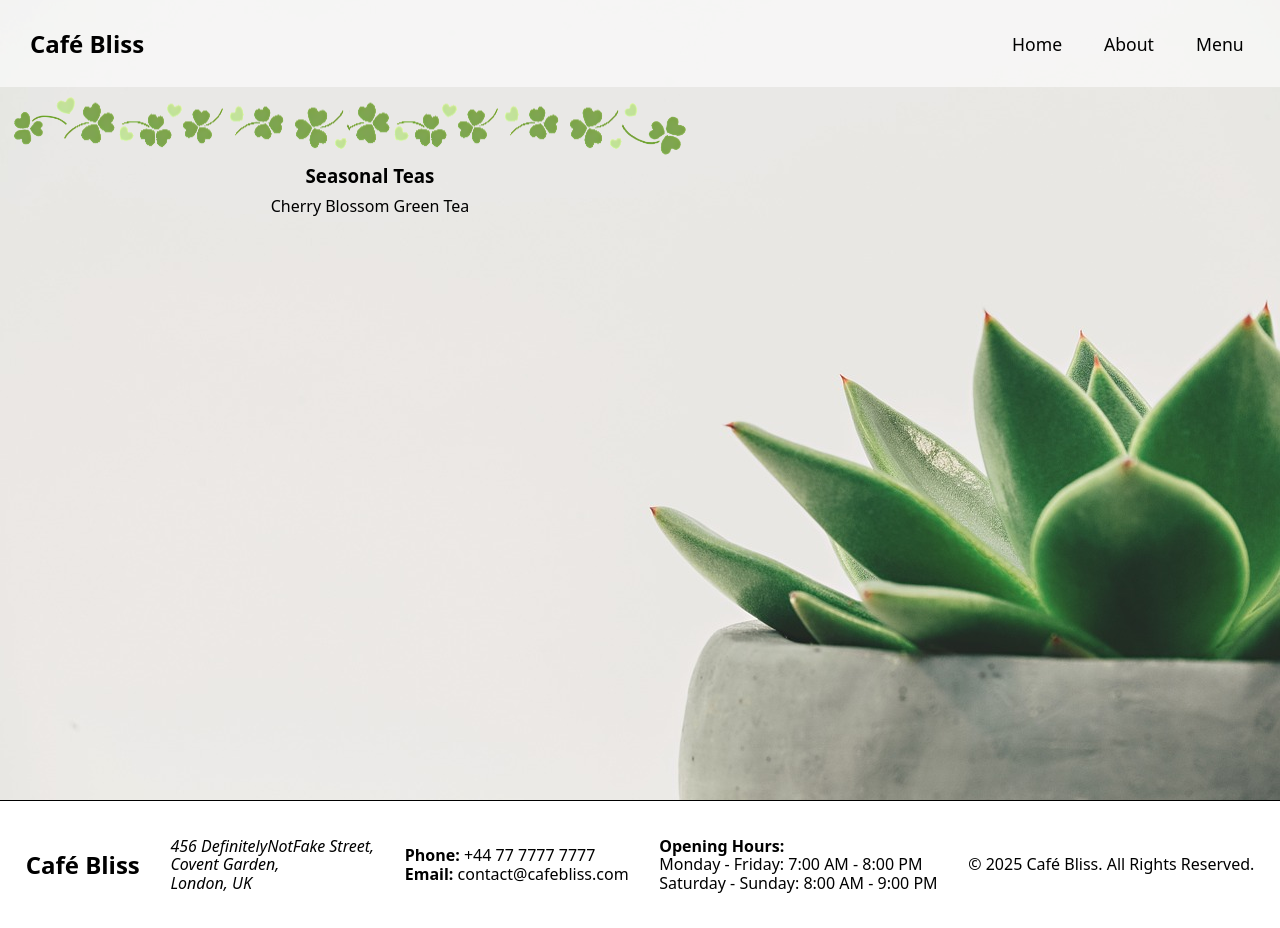
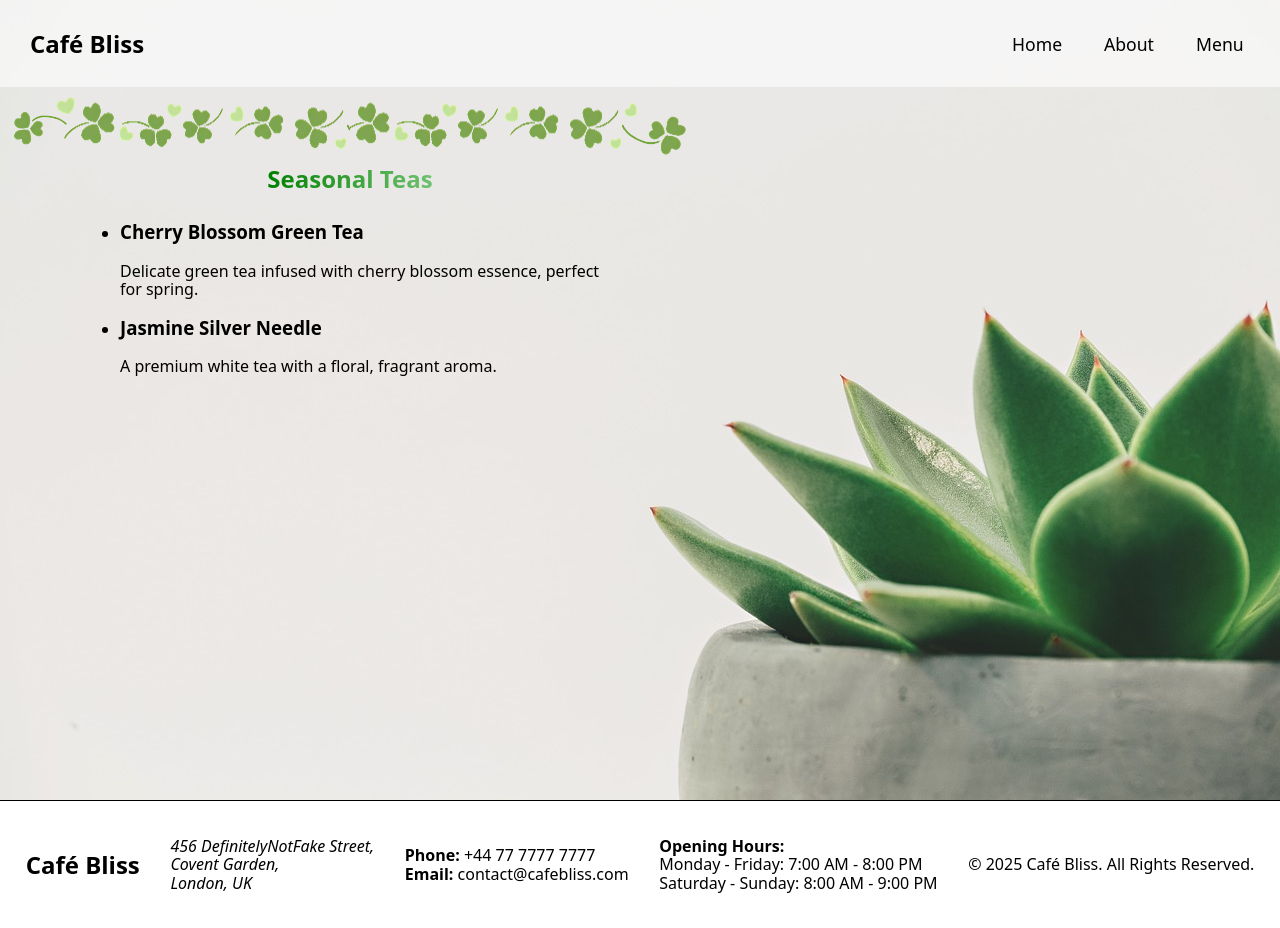
Before and after one commit to AlexS1302/cafe-website, a website built with webpack: page src/template.html in a window 1280 px wide. Built offline with nearby package versions, Linux system fonts and the light colour scheme.

Commit message:
Change menu page layout

```diff
--- /dev/null
+++ b/src/components/displayMenu.js
@@ -0,0 +1,18 @@
+export function displayMenu(menuItems) {
+    const menuList = document.getElementById("menu-list");
+
+    menuItems.forEach(item => {
+        const menuItemContainer = document.createElement("li");
+        menuItemContainer.classList.add("menu-item");
+
+        const itemName = document.createElement("h3");
+        itemName.textContent = item.name;
+
+        const itemDesc = document.createElement("p");
+        itemDesc.textContent = item.description;
+
+        menuItemContainer.appendChild(itemName);
+        menuItemContainer.appendChild(itemDesc);
+        menuList.appendChild(menuItemContainer);
+    });
+}
--- /dev/null
+++ b/src/components/menuData.js
@@ -0,0 +1,10 @@
+export const menuItems = [
+    {
+        name: "Cherry Blossom Green Tea",
+        description: "Delicate green tea infused with cherry blossom essence, perfect for spring."
+    },
+    {
+        name: "Jasmine Silver Needle",
+        description: "A premium white tea with a floral, fragrant aroma."
+    }
+];
--- a/src/pages/menu.js
+++ b/src/pages/menu.js
@@ -1,4 +1,6 @@
 import backgroundImageSrc from '../images/menu-bg.jpg'
+import { menuItems } from '../components/menuData.js';
+import { displayMenu } from '../components/displayMenu.js';
 
 export function menu(){
     const contentContainer = document.getElementById("content");
@@ -17,18 +19,23 @@ export function menu(){
     menuContainer.classList.add("menu-border")
     main.appendChild(menuContainer);
 
+    const teaHeader = document.createElement("h1");
+    teaHeader.setAttribute("id", "tea-header");
+    teaHeader.textContent = "Seasonal Teas";
+    menuContainer.appendChild(teaHeader);
+
     const menuList = document.createElement("ul");
     menuList.setAttribute("id", "menu-list");
     menuContainer.appendChild(menuList);
 
+    displayMenu(menuItems);
     // Menu items
-    const teaHeader = document.createElement("h3");
-    teaHeader.setAttribute("id", "tea-header");
-    teaHeader.textContent = "Seasonal Teas";
-    menuList.appendChild(teaHeader);
+    // const greenTea = document.createElement("h3");
+    // greenTea.textContent = "Cherry Blossom Green Tea";
+    // menuList.appendChild(greenTea);
 
-    const greenTea = document.createElement("p");
-    greenTea.textContent = "Cherry Blossom Green Tea";
-    menuList.appendChild(greenTea);
+    // const greenTeaDesc = document.createElement("p");
+    // greenTeaDesc.textContent = "Delicate green tea infused with cherry blossom essence, perfect for spring."
+    // menuList.appendChild(greenTeaDesc);
 
 }
--- a/src/styles.css
+++ b/src/styles.css
@@ -127,7 +127,7 @@ nav button:hover {
     height: 650px;
 }
 
-article, #menu-list {
+article {
     display: flex;
     flex-direction: column;
     align-items: center;
@@ -156,7 +156,11 @@ article, #menu-list {
     margin-top: 80px;
     width: 700px;
     height: 800px;
+    display: flex;
+    flex-direction: column;
+    align-items: center;
 }
+
 
 .menu-border {
     border: 80px solid transparent;
@@ -167,11 +171,18 @@ article, #menu-list {
     border-image-repeat: round;
 }
 
-#menu-list {
+/* #menu-list {
     margin: 0;
+} */
+
+#menu-container h1 {
+    background: linear-gradient(to right, green , rgb(112, 194, 112));
+    -webkit-background-clip: text;
+    background-clip: text;
+    -webkit-text-fill-color: transparent;
 }
 
-#menu-list > * {
+#menu-container > * {
     margin: 5px 0;
 }
 
```
